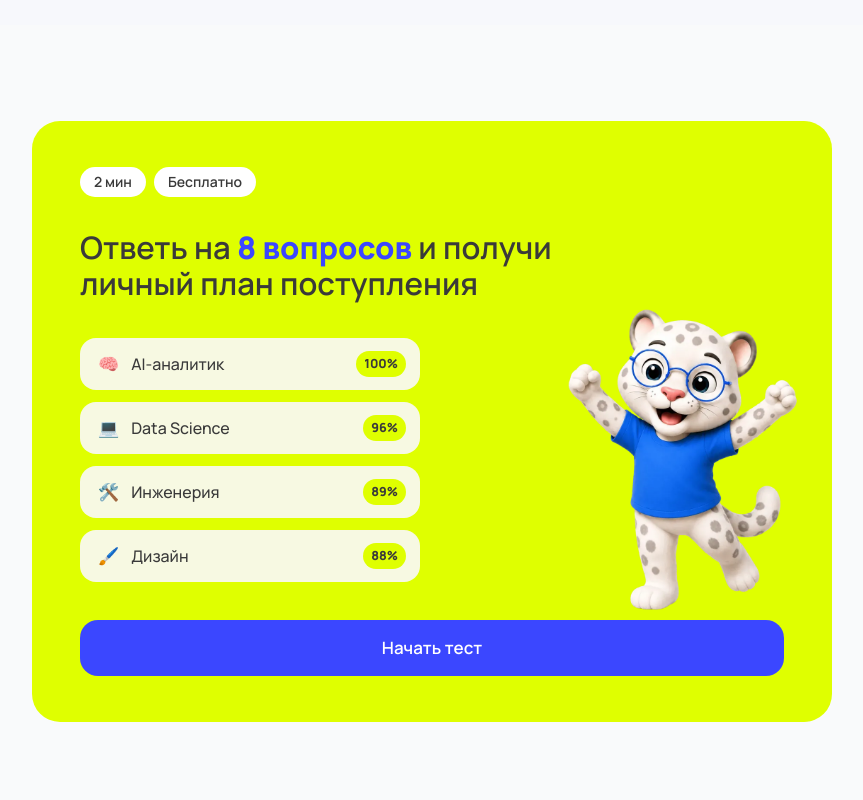
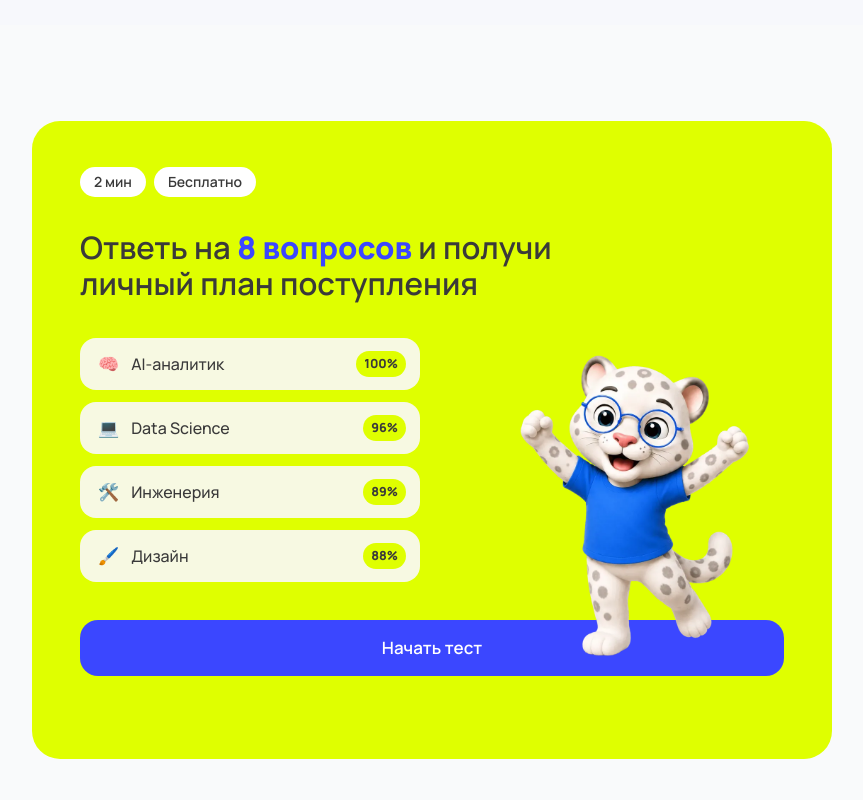
Before and after one commit to CodingGeek984/HackNext, a React (Vite) app: page / in a window 1280 px wide. Shown: the part 3080-3880 px from the top of the page, without its empty margins (208-1071 px from the left). Built offline with nearby package versions, Linux system fonts and the light colour scheme.

Commit message:
AMinorChange

```diff
--- a/src/components/Quiz.jsx
+++ b/src/components/Quiz.jsx
@@ -1,4 +1,4 @@
-import { useMemo, useState } from 'react'
+import { useLayoutEffect, useMemo, useRef, useState } from 'react'
 import ventiQuiz from '../images/venti-quiz.webp'
 import ventiGift from '../images/venti-gift.webp'
 
@@ -224,6 +224,26 @@ export default function Quiz() {
   const [phase, setPhase] = useState('intro')
   const [stepIndex, setStepIndex] = useState(0)
   const [answers, setAnswers] = useState({})
+  const [cardHeight, setCardHeight] = useState(null)
+  const cardRef = useRef(null)
+
+  useLayoutEffect(() => {
+    const el = cardRef.current
+    if (!el) return
+    const fade = el.querySelector('.quiz-card__fade')
+    if (!fade) {
+      setCardHeight(el.scrollHeight)
+      return
+    }
+    const style = getComputedStyle(el)
+    const target = Math.ceil(
+      parseFloat(style.paddingTop) +
+        fade.getBoundingClientRect().height +
+        parseFloat(style.paddingBottom),
+    )
+    const min = parseFloat(style.minHeight)
+    setCardHeight(Number.isFinite(min) && min > target ? min : target)
+  }, [phase, stepIndex])
 
   const steps = useMemo(() => buildSteps(answers), [answers])
   const safeIndex = Math.min(stepIndex, steps.length - 1)
@@ -303,8 +323,13 @@ export default function Quiz() {
     <section className="section quiz-section" id="test">
       <div className="container">
         <div className="quiz">
+          <div
+            ref={cardRef}
+            className={`quiz-card quiz-card--${phase}`}
+            style={cardHeight ? { height: cardHeight } : undefined}
+          >
             {phase === 'intro' && (
-            <div className="quiz-card quiz-card--intro">
+              <div className="quiz-card__fade" key="intro">
                 <img
                   className="quiz-card__venti"
                   src={ventiQuiz}
@@ -330,14 +355,18 @@ export default function Quiz() {
                     </li>
                   ))}
                 </ul>
-              <button type="button" className="quiz-start" onClick={handleStart}>
+                <button
+                  type="button"
+                  className="quiz-start"
+                  onClick={handleStart}
+                >
                   Начать тест
                 </button>
               </div>
             )}
 
             {phase === 'quiz' && step && (
-            <div className="quiz-card quiz-card--quiz">
+              <div className="quiz-card__fade" key={`quiz-${safeIndex}`}>
                 <div className="quiz-head">
                   {safeIndex > 0 ? (
                     <button
@@ -427,7 +456,7 @@ export default function Quiz() {
             )}
 
             {phase === 'result' && (
-            <div className="quiz-card quiz-card--result">
+              <div className="quiz-card__fade" key="result">
                 <img
                   className="quiz-card__venti quiz-card__venti--gift"
                   src={ventiGift}
@@ -488,6 +517,7 @@ export default function Quiz() {
             )}
           </div>
         </div>
+      </div>
     </section>
   )
 }
--- a/src/index.css
+++ b/src/index.css
@@ -1009,11 +1009,27 @@ button {
 .quiz-card {
   position: relative;
   border-radius: 28px;
+  overflow: hidden;
+  transition: height 0.4s cubic-bezier(0.4, 0, 0.2, 1);
+}
+
+.quiz-card__fade {
+  animation: quiz-in 0.35s ease both;
+}
+
+@keyframes quiz-in {
+  from {
+    opacity: 0;
+    transform: translateY(10px);
+  }
+  to {
+    opacity: 1;
+    transform: none;
+  }
 }
 
 .quiz-card--intro {
   position: relative;
-  overflow: hidden;
   background: #dfff00;
   padding: 46px 48px;
   min-height: 400px;
```
Lines whose indentation alone changed are shown as unchanged.
